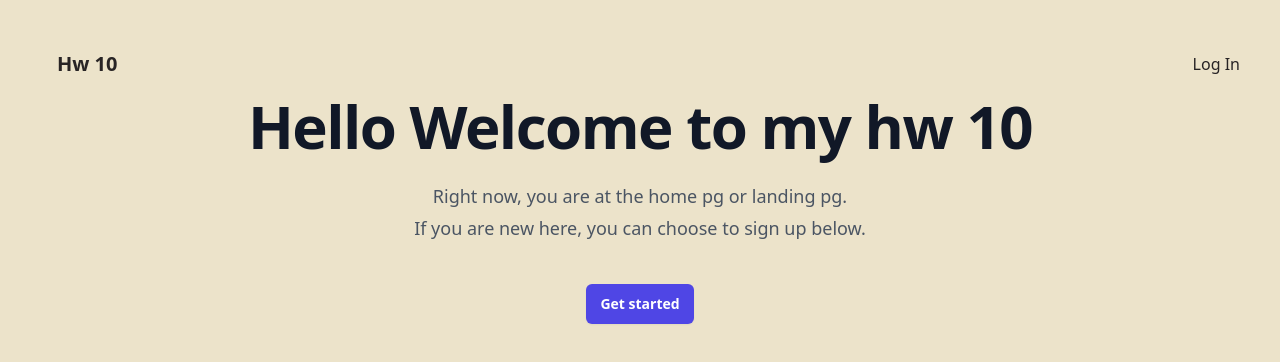
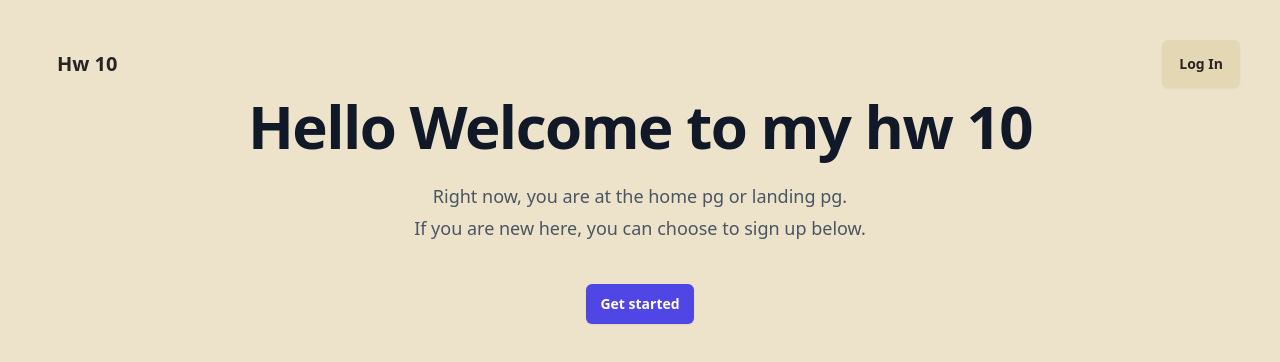
Before and after one commit to littilemike11/hw10-login-signup, a React (Vite) app: page / in a window 1280 px wide. Shown: the top 362 px of the page. Built offline with nearby package versions, Linux system fonts and the light colour scheme.

Commit message:
added login functionality with local storage

```diff
--- a/src/App.jsx
+++ b/src/App.jsx
@@ -7,26 +7,28 @@ import { Outlet } from "react-router-dom";
 export const AppContext = createContext(null);
 
 function App() {
-  const [isLoggedIn, setIsLoggedIn] = useState(false);
+  const [isLoggedIn, setIsLoggedIn] = useState(() => {
+    const status = JSON.parse(localStorage.getItem("isLoggedIn"));
+    return status || false
+  });
   const [loginText, setLoginText] = useState("Log In");
 
-  // useEffect(() => {
-  //   localStorage.setItem("isLoggedIn", JSON.stringify(isLoggedIn));
-  //   console.log(JSON.parse(isLoggedIn));
-  // }, [isLoggedIn]);
+  useEffect(() => {
+    localStorage.setItem("isLoggedIn", JSON.stringify(isLoggedIn));
+    console.log(JSON.parse(isLoggedIn));
+  }, [isLoggedIn]);
 
   const handleLogin = () => {
-    console.log(isLoggedIn); // false expected
-    setIsLoggedIn(!isLoggedIn);
-    console.log(isLoggedIn); // why still false?
-    if (!isLoggedIn) {
-      setLoginText("Log Out");
-    } else setLoginText("Log In");
+    if (isLoggedIn) {
+      setIsLoggedIn(!isLoggedIn)
+    }
   };
 
   return (
     <>
-      <NavBar button={<button onClick={handleLogin}>{loginText}</button>} />
+      <NavBar
+        button={<button onClick={handleLogin} className="btn">{isLoggedIn ? "Log Out" : "Log In"} </button>}
+      />
       <AppContext.Provider value={{ setIsLoggedIn, isLoggedIn }}>
         <Outlet />
       </AppContext.Provider>
--- a/src/components/Login.jsx
+++ b/src/components/Login.jsx
@@ -1,12 +1,24 @@
-import NavBar from "./NavBar"
 import { Link } from "react-router-dom"
-import { useContext } from 'react'
+import { useContext, useState } from 'react'
 import { AppContext } from "../App";
 export default function Login() {
     const setIsLoggedIn = useContext(AppContext).setIsLoggedIn;
+    const isLoggedIn = useContext(AppContext).isLoggedIn;
+    const [username, setUsername] = useState("")
+    const [password, setPassword] = useState("")
+
+    const handleUsername = (e) => {
+        setUsername(e.target.value)
+    }
+    const handlePassword = (e) => {
+        setPassword(e.target.value)
+    }
+    function authenticate() { }
+
     return (
         <>
-            <div className="flex min-h-full flex-col justify-center px-6 py-12 lg:px-8">
+            {!isLoggedIn &&
+                (<div className="flex min-h-full flex-col justify-center px-6 py-12 lg:px-8">
                     <div className="sm:mx-auto sm:w-full sm:max-w-sm">
                         <h2 className="mt-10 text-center text-2xl font-bold leading-9 tracking-tight text-gray-900">Sign in to your account</h2>
                     </div>
@@ -18,7 +30,7 @@ export default function Login() {
                                     <label className="block text-sm font-medium leading-6 text-gray-900">Username</label>
                                 </div>
                                 <div className="mt-2">
-                                <input id="username" name="username" type="username" autoComplete="username" required className="block w-full rounded-md border-0 py-1.5 text-gray-900 shadow-sm ring-1 ring-inset ring-gray-300 placeholder:text-gray-400 focus:ring-2 focus:ring-inset focus:ring-indigo-600 sm:text-sm sm:leading-6"></input>
+                                    <input onChange={handleUsername} value={username} id="username" name="username" type="username" autoComplete="username" required className="block w-full rounded-md border-0 py-1.5 text-gray-900 shadow-sm ring-1 ring-inset ring-gray-300 placeholder:text-gray-400 focus:ring-2 focus:ring-inset focus:ring-indigo-600 sm:text-sm sm:leading-6"></input>
                                 </div>
                             </div>
 
@@ -30,7 +42,7 @@ export default function Login() {
                                     </div>
                                 </div>
                                 <div className="mt-2">
-                                <input id="password" name="password" type="password" autoComplete="current-password" required className="block w-full rounded-md border-0 py-1.5 text-gray-900 shadow-sm ring-1 ring-inset ring-gray-300 placeholder:text-gray-400 focus:ring-2 focus:ring-inset focus:ring-indigo-600 sm:text-sm sm:leading-6"></input>
+                                    <input onChange={handlePassword} value={password} id="password" name="password" type="password" autoComplete="current-password" required className="block w-full rounded-md border-0 py-1.5 text-gray-900 shadow-sm ring-1 ring-inset ring-gray-300 placeholder:text-gray-400 focus:ring-2 focus:ring-inset focus:ring-indigo-600 sm:text-sm sm:leading-6"></input>
                                 </div>
                             </div>
 
@@ -45,7 +57,7 @@ export default function Login() {
                             <Link to="/signUp" className="font-semibold leading-6 text-indigo-600 hover:text-indigo-500"> Start a 14 day free trial</Link>
                         </p>
                     </div>
-            </div>
+                </div>)}
         </>
     )
 }
--- a/src/components/NavBar.jsx
+++ b/src/components/NavBar.jsx
@@ -1,6 +1,9 @@
 import { Link } from "react-router-dom"
-export default function NavBar(props){
-    return(
+
+export default function NavBar(props) {
+    //not a child of app, cant access use context must use props
+
+    return (
         <>
 
             <nav>
@@ -9,7 +12,7 @@ export default function NavBar(props){
                         <Link to="/" className="btn btn-ghost text-xl">Hw 10</Link>
                     </div>
                     <div className="navbar-end">
-                        <Link to="/login">{props.button}</Link>
+                        {!props.isLoggedIn ? <Link to="/login">{props.button}</Link> : <Link to="/">{props.button}</Link>}
                     </div>
                 </div>
             </nav>
--- a/src/components/SignUp.jsx
+++ b/src/components/SignUp.jsx
@@ -1,5 +1,5 @@
 import NavBar from "./NavBar"
-import { Link } from "react-router-dom"
+import { Link, redirect } from "react-router-dom"
 import createUser from "../users"
 import { useEffect, useState, useContext } from "react";
 import { AppContext } from "../App";
@@ -38,6 +38,7 @@ export default function SignUp() {
         let newUser = createUser({ username, password })
         setUsers([...users, newUser])
         console.log(newUser)
+        return redirect("/");
     }
 
     return (
@@ -259,13 +260,14 @@ export default function SignUp() {
                         Cancel
                     </button>
 
-                    <Link onClick={submit}>
-                        <button
-                            type="button"
-                            className="rounded-md bg-indigo-600 px-3 py-2 text-sm font-semibold text-white shadow-sm hover:bg-indigo-500 focus-visible:outline focus-visible:outline-2 focus-visible:outline-offset-2 focus-visible:outline-indigo-600">
-                            Save
-                        </button>
-                    </Link>
+
+                    <button
+                        onClick={submit}
+                        type="button"
+                        className="rounded-md bg-indigo-600 px-3 py-2 text-sm font-semibold text-white shadow-sm hover:bg-indigo-500 focus-visible:outline focus-visible:outline-2 focus-visible:outline-offset-2 focus-visible:outline-indigo-600">
+                        Save
+                    </button>
+
 
 
 
```
Lines whose indentation alone changed are shown as unchanged.
